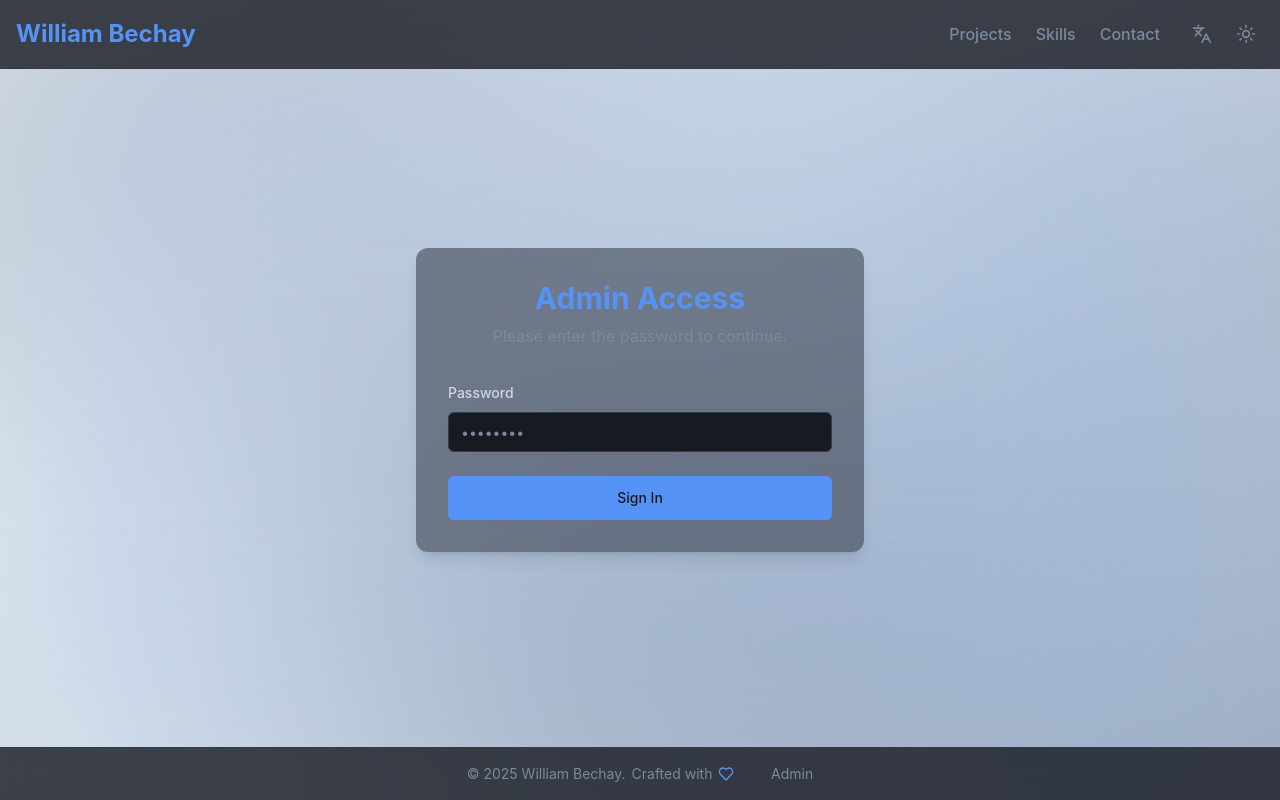
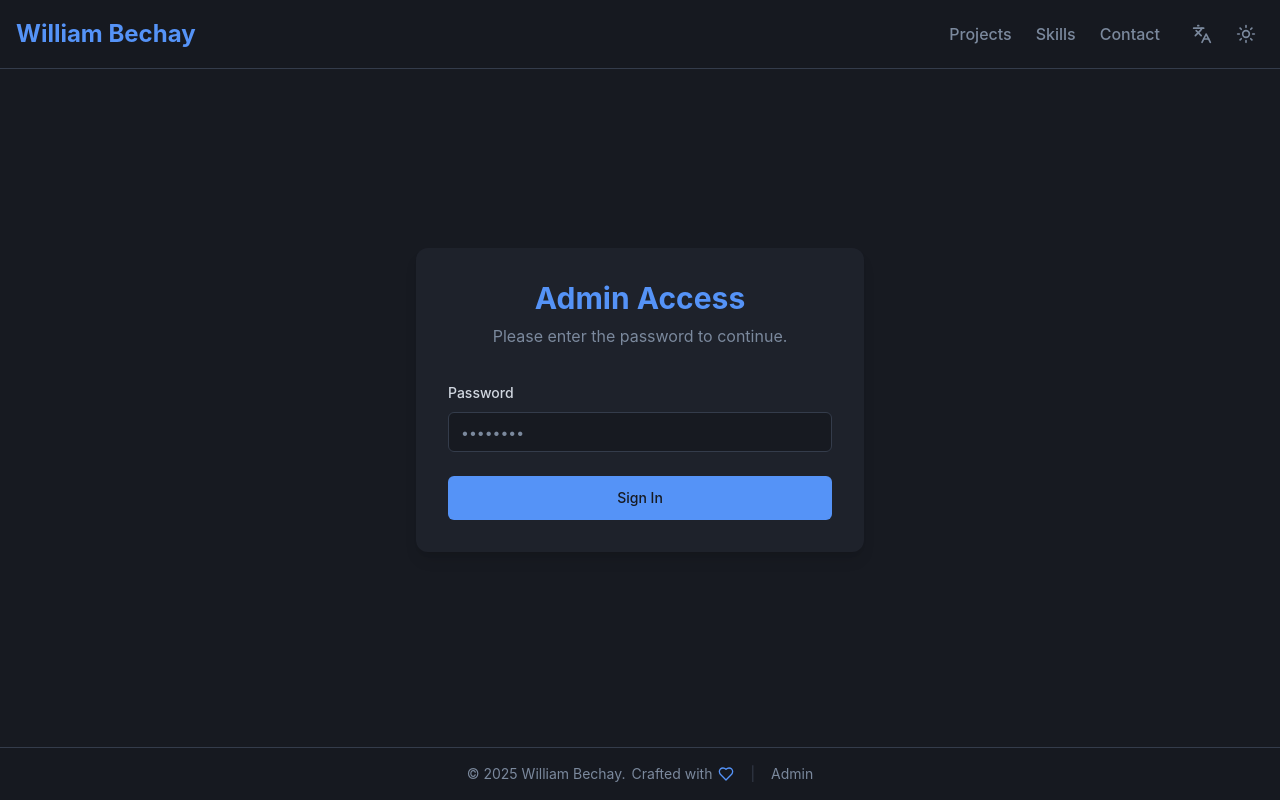
Before and after one commit to WilliamBechay/williambechay, a React (Vite) app: page /admin in a window 1280 px wide. Built offline with nearby package versions, Linux system fonts and the light colour scheme.

Commit message:
Restauration du projet à l'état initial

```diff
--- a/src/App.jsx
+++ b/src/App.jsx
@@ -12,7 +12,7 @@ import { SupabaseAuthProvider } from '@/contexts/SupabaseAuthContext';
 
 const AppContent = () => {
   return (
-    <div className="min-h-screen text-foreground transition-colors duration-300 flex flex-col">
+    <div className="min-h-screen bg-background text-foreground transition-colors duration-300 flex flex-col">
       <Header />
       <main className="flex-grow overflow-x-hidden pt-16">
         <Routes>
--- a/src/index.css
+++ b/src/index.css
@@ -53,92 +53,9 @@
   * {
     @apply border-border;
   }
-
   body {
-    @apply text-foreground;
+    @apply bg-background text-foreground;
     font-family: 'Inter', -apple-system, BlinkMacSystemFont, 'Segoe UI', 'Roboto', 'Oxygen', 'Ubuntu', 'Cantarell', sans-serif;
-    position: relative;
-    min-height: 100vh;
-    overflow-x: hidden;
-  }
-
-  /* Mode clair - Glassmorphism masculin */
-  body:not(.dark) {
-    background: linear-gradient(135deg, #e2e8f0 0%, #cbd5e1 50%, #94a3b8 100%);
-    background-attachment: fixed;
-  }
-
-  body:not(.dark)::before {
-    content: '';
-    position: fixed;
-    top: 0;
-    left: 0;
-    width: 100%;
-    height: 100%;
-    background:
-      radial-gradient(ellipse at 20% 20%, rgba(71, 85, 105, 0.3) 0%, transparent 40%),
-      radial-gradient(ellipse at 80% 30%, rgba(100, 116, 139, 0.25) 0%, transparent 40%),
-      radial-gradient(ellipse at 40% 70%, rgba(51, 65, 85, 0.28) 0%, transparent 45%),
-      radial-gradient(ellipse at 70% 80%, rgba(71, 85, 105, 0.22) 0%, transparent 40%);
-    pointer-events: none;
-    z-index: 0;
-  }
-
-  body:not(.dark)::after {
-    content: '';
-    position: fixed;
-    top: 0;
-    left: 0;
-    width: 100%;
-    height: 100%;
-    backdrop-filter: blur(120px) saturate(180%);
-    -webkit-backdrop-filter: blur(120px) saturate(180%);
-    background: rgba(255, 255, 255, 0.15);
-    pointer-events: none;
-    z-index: 0;
-  }
-
-  /* Mode sombre - Glassmorphism masculin */
-  body.dark {
-    background: linear-gradient(135deg, #0a0f1e 0%, #0f172a 30%, #1e293b 60%, #0f172a 100%);
-    background-attachment: fixed;
-  }
-
-  body.dark::before {
-    content: '';
-    position: fixed;
-    top: 0;
-    left: 0;
-    width: 100%;
-    height: 100%;
-    background:
-      radial-gradient(ellipse at 15% 15%, rgba(30, 64, 175, 0.4) 0%, transparent 35%),
-      radial-gradient(ellipse at 85% 20%, rgba(67, 56, 202, 0.35) 0%, transparent 35%),
-      radial-gradient(ellipse at 30% 75%, rgba(29, 78, 216, 0.38) 0%, transparent 40%),
-      radial-gradient(ellipse at 75% 85%, rgba(55, 48, 163, 0.32) 0%, transparent 35%),
-      radial-gradient(ellipse at 50% 50%, rgba(30, 58, 138, 0.25) 0%, transparent 50%);
-    pointer-events: none;
-    z-index: 0;
-  }
-
-  body.dark::after {
-    content: '';
-    position: fixed;
-    top: 0;
-    left: 0;
-    width: 100%;
-    height: 100%;
-    backdrop-filter: blur(150px) saturate(200%);
-    -webkit-backdrop-filter: blur(150px) saturate(200%);
-    background: rgba(15, 23, 42, 0.3);
-    pointer-events: none;
-    z-index: 0;
-  }
-
-  /* S'assurer que le contenu est au-dessus de l'effet glassmorphism */
-  #root {
-    position: relative;
-    z-index: 1;
   }
 }
 
```
